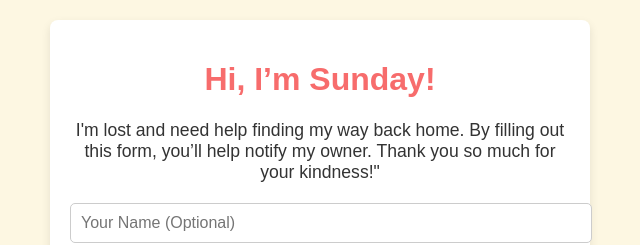
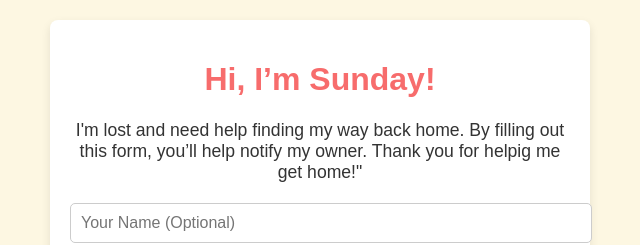
Before and after one commit to GoatWick/Sunday, a website: page form.html in a window 1280 px wide. Shown: the top 245 px of the page, without its empty margins (320-960 px from the left). Drawn offline with Linux system fonts and the light colour scheme.

Commit message:
Update form.html

```diff
--- a/form.html
+++ b/form.html
@@ -68,7 +68,7 @@
 <body>
     <div class="container">
         <h1>Hi, I’m Sunday!</h1>
-        <p>I'm lost and need help finding my way back home. By filling out this form, you’ll help notify my owner. Thank you so much for your kindness!"</p>
+        <p>I'm lost and need help finding my way back home. By filling out this form, you’ll help notify my owner. Thank you for helpig me get home!"</p>
         <form id="notifyForm">
             <input class="input-field" type="text" id="name" name="name" placeholder="Your Name (Optional)">
             <input class="input-field" type="tel" id="phone" name="phone" placeholder="Your Phone Number (Optional)">
```
